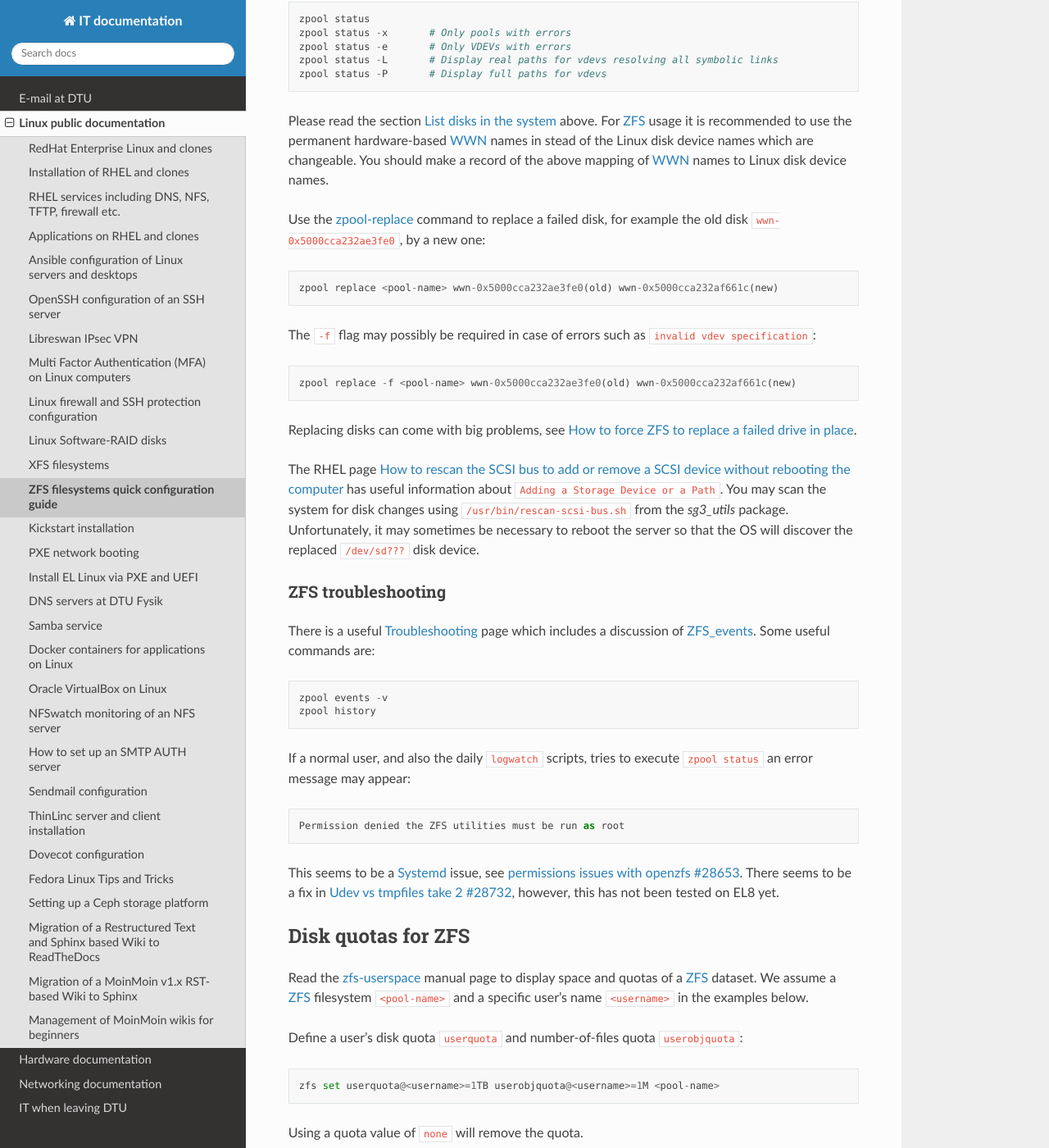
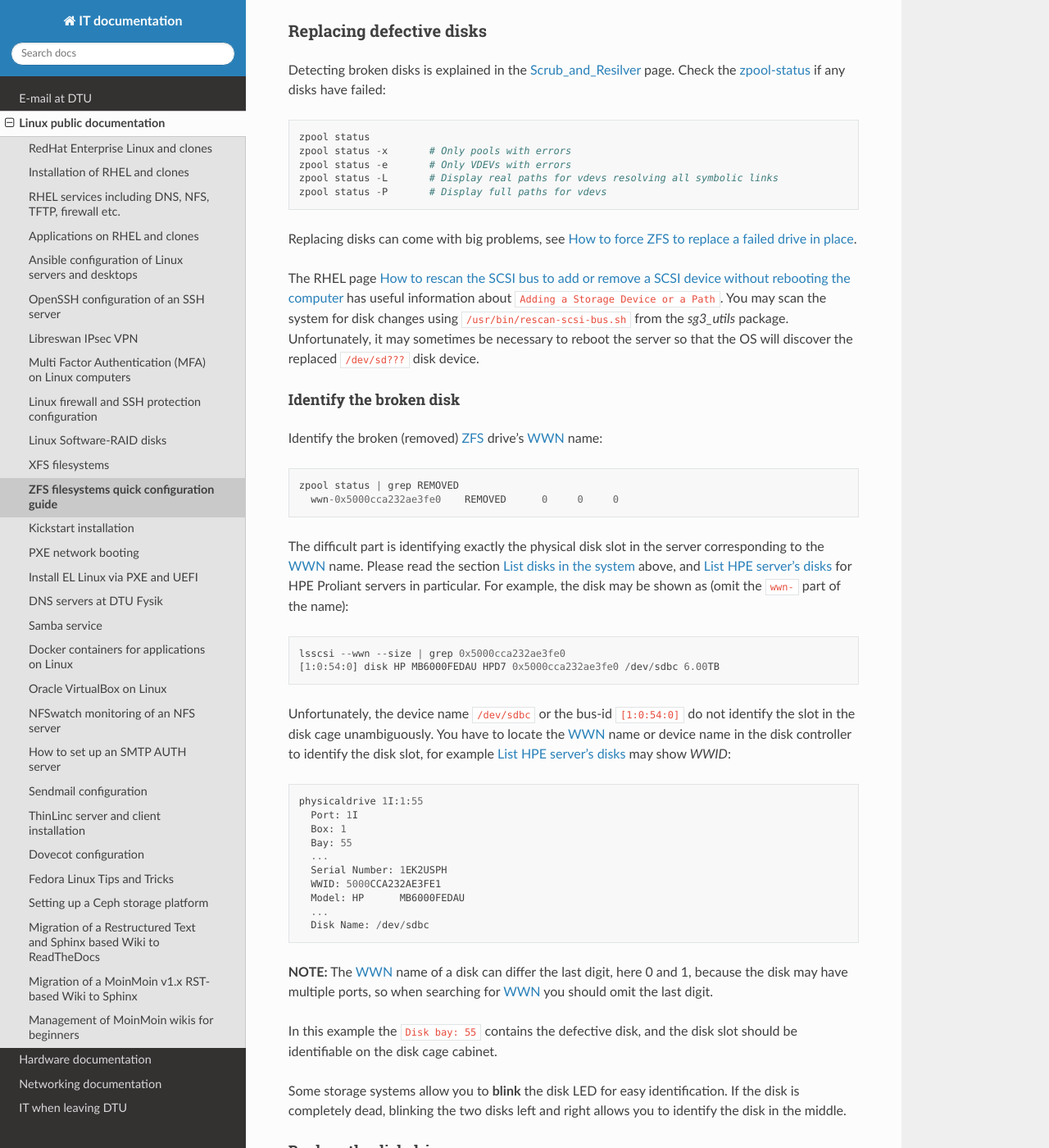
Before and after one commit to OleHolmNielsen/ITwiki, a Sphinx documentation site: the page built from docs/ZFS_filesystems.rst, in a window 1280 px wide and 1400 px high, scrolled down 13727 px. Shown: the whole window at 82% size. Built offline with Sphinx 7.4.7 and the Read the Docs theme 3.1.0, drawn with Linux system fonts in a browser that asks for light colours; some of the changed text lies outside the part shown.

Commit message:
Replacing a disk drive

```diff
--- a/docs/ZFS_filesystems.rst
+++ b/docs/ZFS_filesystems.rst
@@ -105,6 +105,8 @@
 The disks in the system must be identified.
 Please read the section :ref:`list-disks` below.
 
+.. _list-HPE-disks:
+
 List HPE server's disks
 -----------------------------
 
@@ -187,6 +189,9 @@
 ===================
 
 The sections below describe how we have configured ZFS_.
+
+For ZFS_ usage it is recommended to use the permanent hardware-based WWN_ names in stead of the Linux disk device names which are changeable.
+You should make a record of the above mapping of WWN_ names to Linux disk device names.
 
 .. _list-disks:
 
@@ -586,7 +591,7 @@
 --------------------------
 
 With ZFS_ on Linux, detecting and correcting silent data errors is done through scrubbing the disks,
-see the Scrub_and_Resilver_ page.
+see the Scrub_and_Resilver_ or Resilver_ pages.
 
 .. _Scrub_and_Resilver: https://pthree.org/2012/12/11/zfs-administration-part-vi-scrub-and-resilver/
 
@@ -616,25 +622,13 @@
 -------------------------------
 
 Detecting broken disks is explained in the Scrub_and_Resilver_ page.
-See the zpool-status_ if any disks have failed::
+Check the zpool-status_ if any disks have failed::
 
   zpool status
   zpool status -x       # Only pools with errors
   zpool status -e       # Only VDEVs with errors
   zpool status -L       # Display real paths for vdevs resolving all symbolic links
   zpool status -P       # Display full paths for vdevs
-
-Please read the section :ref:`list-disks` above.
-For ZFS_ usage it is recommended to use the permanent hardware-based WWN_ names in stead of the Linux disk device names which are changeable.
-You should make a record of the above mapping of WWN_ names to Linux disk device names.
-
-Use the zpool-replace_ command to replace a failed disk, for example the old disk ``wwn-0x5000cca232ae3fe0``, by a new one::
-
-  zpool replace <pool-name> wwn-0x5000cca232ae3fe0(old) wwn-0x5000cca232af661c(new)
-
-The ``-f`` flag may possibly be required in case of errors such as ``invalid vdev specification``::
-
-  zpool replace -f <pool-name> wwn-0x5000cca232ae3fe0(old) wwn-0x5000cca232af661c(new)
 
 Replacing disks can come with big problems, see
 `How to force ZFS to replace a failed drive in place <https://alchemycs.com/2019/05/how-to-force-zfs-to-replace-a-failed-drive-in-place/>`_.
@@ -643,6 +637,76 @@
 has useful information about ``Adding a Storage Device or a Path``.
 You may scan the system for disk changes using ``/usr/bin/rescan-scsi-bus.sh`` from the `sg3_utils` package.
 Unfortunately, it may sometimes be necessary to reboot the server so that the OS will discover the replaced ``/dev/sd???`` disk device.
+
+Identify the broken disk
+...........................
+
+Identify the broken (removed) ZFS_ drive's WWN_ name::
+
+  zpool status | grep REMOVED
+    wwn-0x5000cca232ae3fe0    REMOVED      0     0     0
+
+The difficult part is identifying exactly the physical disk slot in the server corresponding to the WWN_ name.
+Please read the section :ref:`list-disks` above, and :ref:`list-HPE-disks` for HPE Proliant servers in particular.
+For example, the disk may be shown as (omit the ``wwn-`` part of the name)::
+
+  lsscsi --wwn --size | grep 0x5000cca232ae3fe0
+  [1:0:54:0] disk HP MB6000FEDAU HPD7 0x5000cca232ae3fe0 /dev/sdbc 6.00TB
+
+Unfortunately, the device name ``/dev/sdbc`` or the bus-id ``[1:0:54:0]`` do not
+identify the slot in the disk cage unambiguously.
+You have to locate the WWN_ name or device name in the disk controller to identify the disk slot,
+for example :ref:`list-HPE-disks` may show `WWID`::
+
+  physicaldrive 1I:1:55
+    Port: 1I
+    Box: 1
+    Bay: 55
+    ...
+    Serial Number: 1EK2USPH
+    WWID: 5000CCA232AE3FE1
+    Model: HP      MB6000FEDAU
+    ...
+    Disk Name: /dev/sdbc
+
+**NOTE:** The WWN_ name of a disk can differ the last digit, here 0 and 1,
+because the disk may have multiple ports,
+so when searching for WWN_ you should omit the last digit.
+
+In this example the ``Disk bay: 55`` contains the defective disk,
+and the disk slot should be identifiable on the disk cage cabinet.
+
+Some storage systems allow you to **blink** the disk LED for easy identification.
+If the disk is completely dead, blinking the two disks left and right allows you to identify the disk in the middle.
+
+Replace the disk drive
+..........................
+
+Obtain a new disk drive of the same size etc. as the defective drive.
+
+**Important:** Take a photo of the disk drive label which should display the WWN_ name, serial number, and size,
+and record this information for reference.
+
+Remove the defective drive from the disk slot.
+**Double check** the WWN_ name, serial number, and size of the removed drive.
+
+Now use the zpool-replace_ command to replace a failed ZFS_ disk,
+for example the old disk ``wwn-0x5000cca232ae3fe0``, by a new one::
+
+  zpool replace <pool-name> wwn-0x5000cca232ae3fe0(old) wwn-0x5000cca232af661c(new)
+
+The ``-f`` flag may possibly be required in case of errors such as ``invalid vdev specification``::
+
+  zpool replace -f <pool-name> wwn-0x5000cca232ae3fe0(old) wwn-0x5000cca232af661c(new)
+
+Now you can see the disk Resilver_ taking place::
+
+  zpool status
+  ...
+  replacing-0                 DEGRADED     0     0     0
+   wwn-0x5000cca232ae3fe0    REMOVED      0     0     0
+   wwn-0x5000cca232af661c    ONLINE       0     0     0  (resilvering)
+  ...
 
 .. _zpool-status: https://openzfs.github.io/openzfs-docs/man/8/zpool-status.8.html
 .. _zpool-replace: https://openzfs.github.io/openzfs-docs/man/8/zpool-replace.8.html
```
Also changed, not shown: other parts of docs/ZFS_filesystems.rst (+1 -0 lines).
